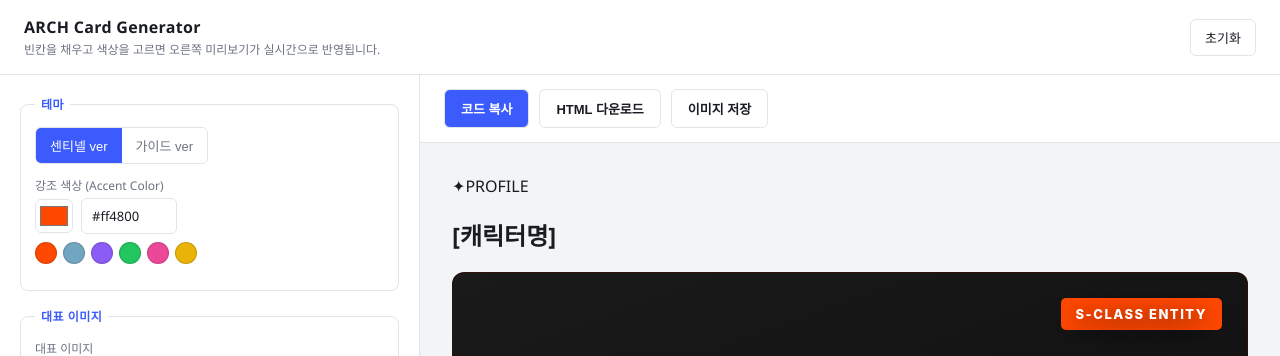
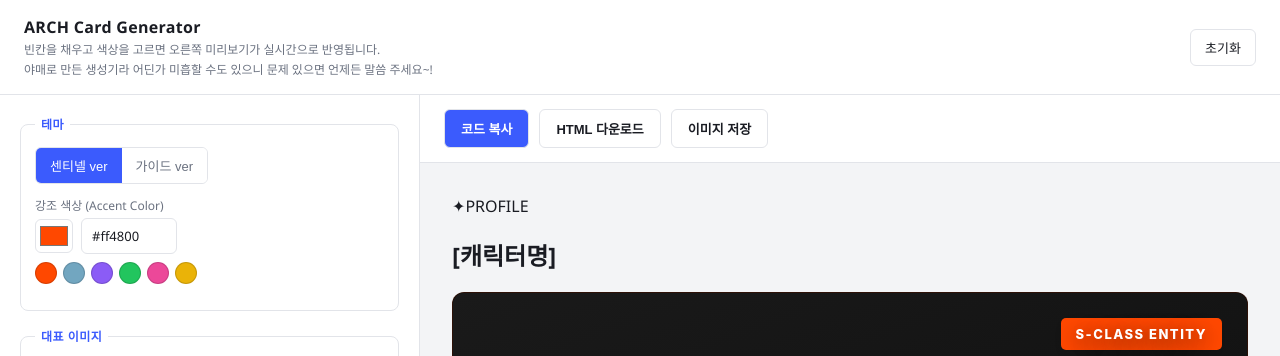
Before and after one commit to s2ndrome/ARCH-html, a plain HTML site: page index.html in a window 1280 px wide. Shown: the top 356 px of the page. Drawn offline with nearby package versions, Linux system fonts and the light colour scheme.

Commit message:
Update index.html

```diff
--- a/index.html
+++ b/index.html
@@ -3,7 +3,7 @@
 <head>
 <meta charset="UTF-8">
 <meta name="viewport" content="width=device-width, initial-scale=1.0">
-<title>ARCH Card Generator</title>
+<title>ARCH 프로필 카드 생성기</title>
 <script src="https://cdn.jsdelivr.net/npm/html2canvas@1.4.1/dist/html2canvas.min.js"></script>
 <style>
   :root{
@@ -103,6 +103,7 @@
     <div>
       <h1>ARCH Card Generator</h1>
       <p>빈칸을 채우고 색상을 고르면 오른쪽 미리보기가 실시간으로 반영됩니다.</p>
+      <p>야매로 만든 생성기라 어딘가 미흡할 수도 있으니 문제 있으면 언제든 말씀 주세요~!</p>
     </div>
     <button type="button" id="resetBtn">초기화</button>
   </header>
```
